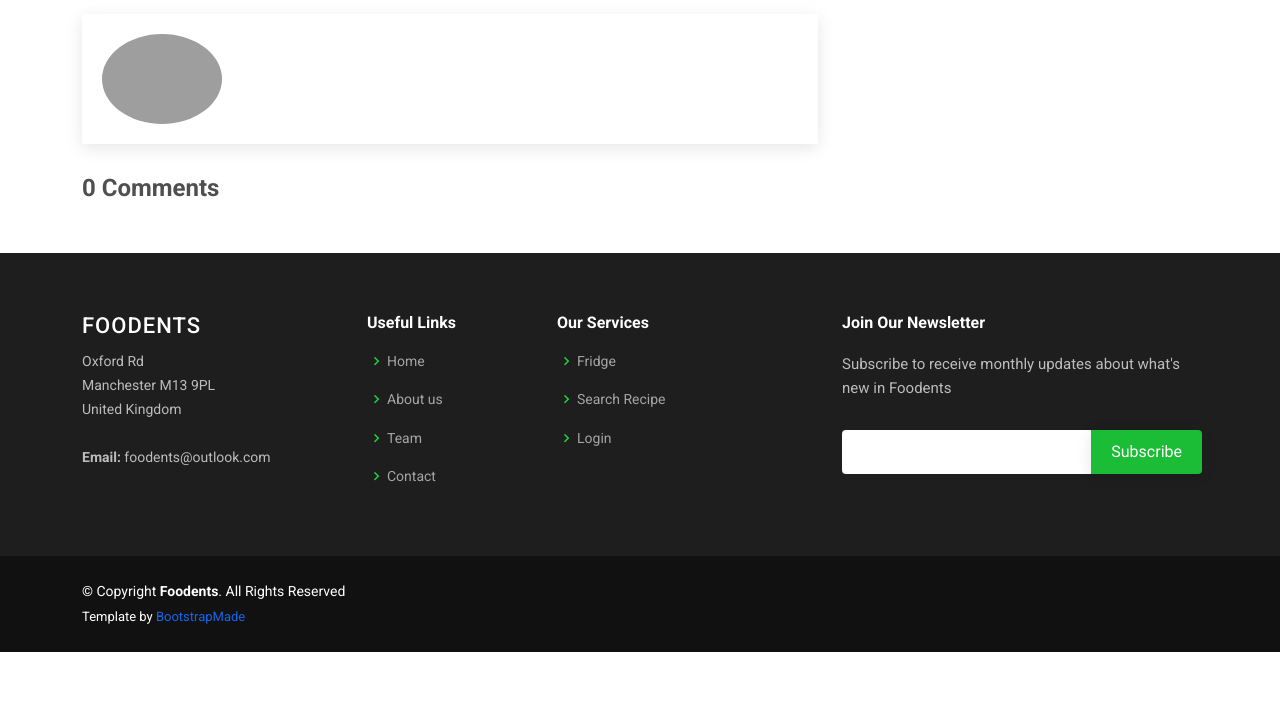
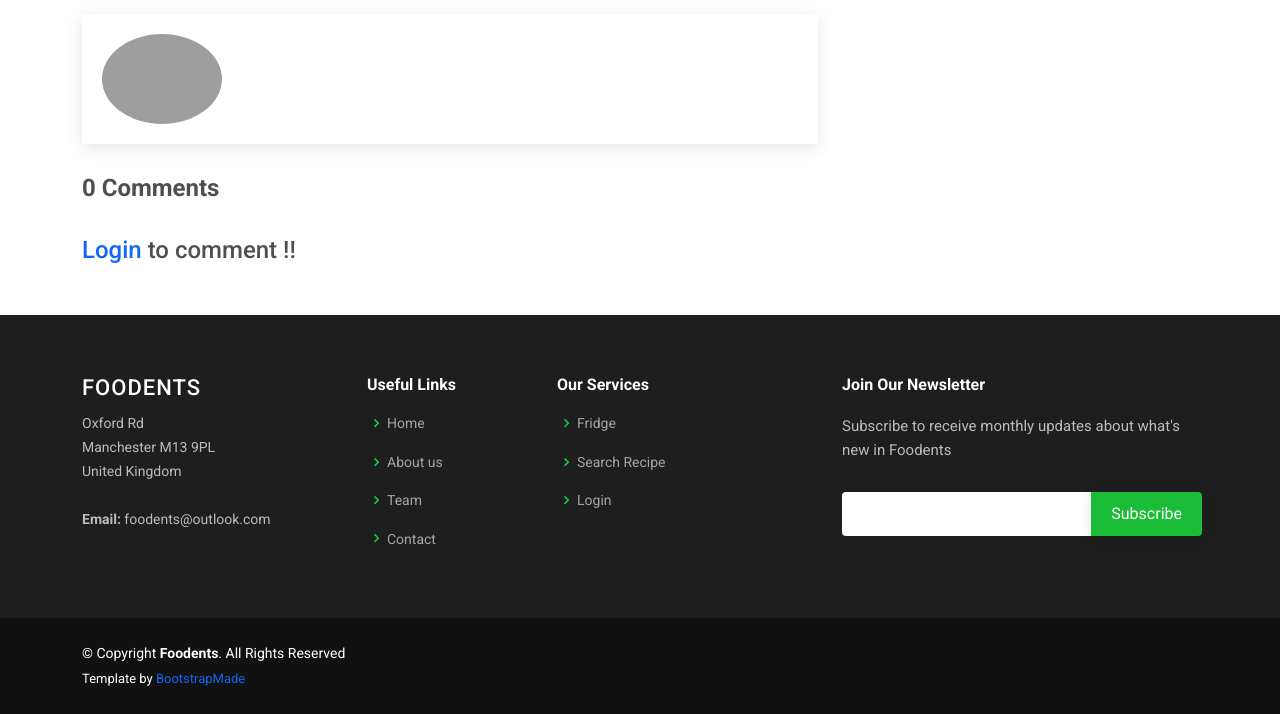
Before and after one commit to aditya-5/Foodents, a PHP site: page /recipe in a window 1280 px wide. Shown: the part 793-1507 px from the top of the page. Before the commit the page ends 1445 px from the top, so only its background shows below. Run offline with PHP 8.4, Linux system fonts and the light colour scheme; data that the repository does not hold is empty; a stand-in replaces the project's code that opens the database connection; some libraries are stand-ins or nearby versions; grey boxes are pictures that could not be loaded.

Commit message:
Added message for commenting

```diff
--- a/recipe.php
+++ b/recipe.php
@@ -324,6 +324,8 @@ if(isset($_GET['id'])){
                     </form>
                   </div>";
                 }
+              }else{
+                echo "<br><h4><a href='./login/login'>Login</a> to comment !!</h4>";
               }
 
 
```
